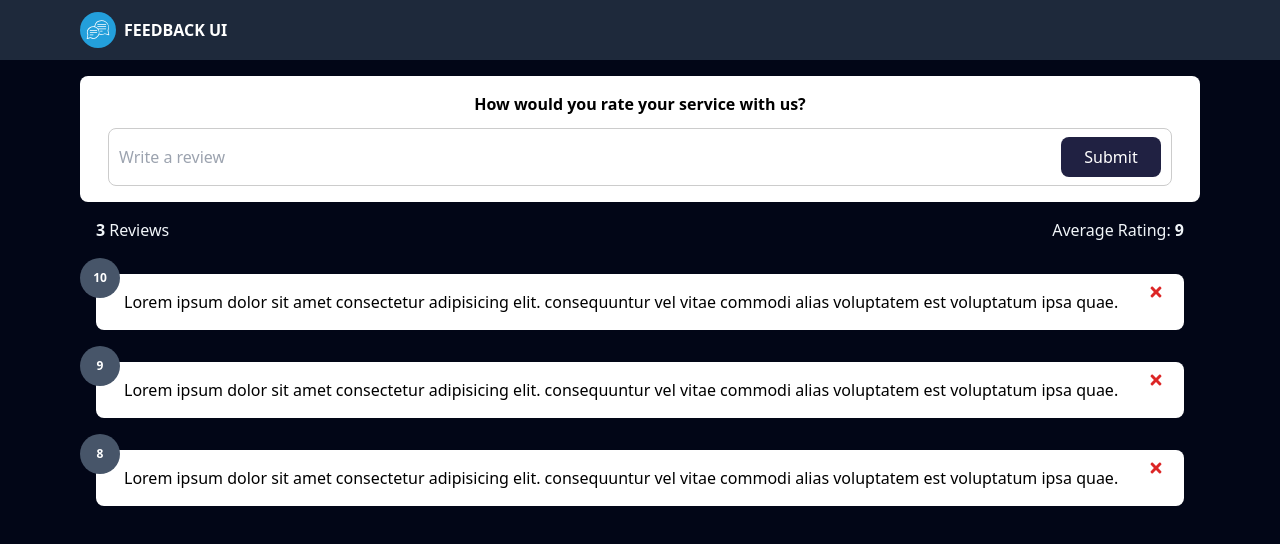
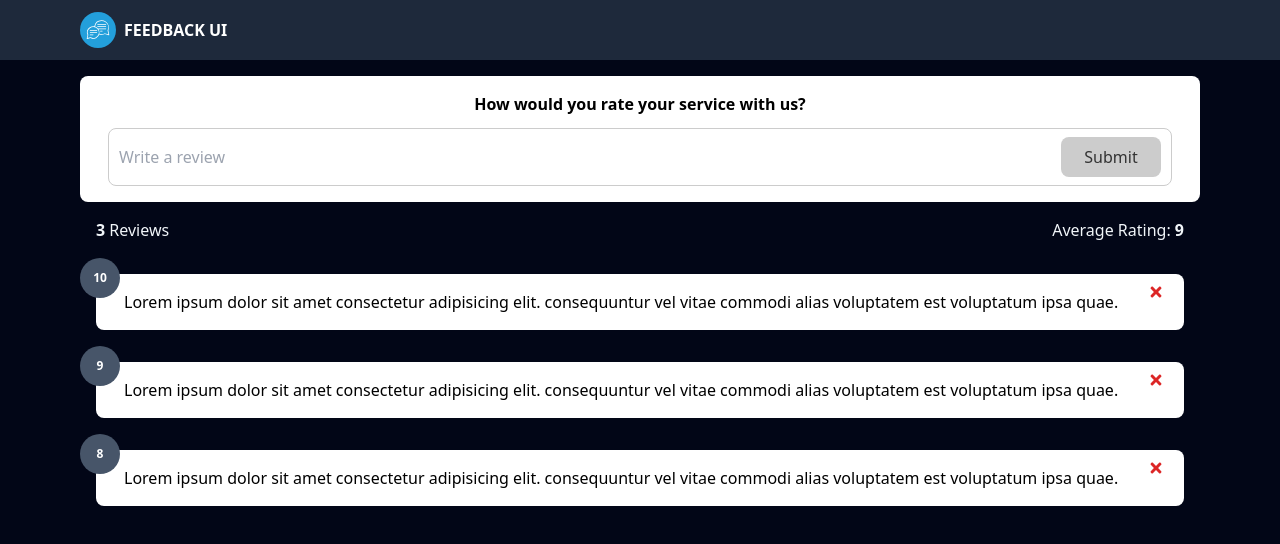
Before and after one commit to it27427/feedback-app, a React (Vite) app: page / in a window 1280 px wide. Shown: the top 544 px of the page. Built offline with nearby package versions, Linux system fonts and the light colour scheme.

Commit message:
Real-Time Validation

```diff
--- a/src/components/FeedbackForm.jsx
+++ b/src/components/FeedbackForm.jsx
@@ -4,8 +4,21 @@
 
 const FeedbackForm = () => {
   const [text, setText] = useState('');
+  const [btnDisabled, setBtnDisabled] = useState(true);
+  const [errorMessage, setErrorMessage] = useState('');
 
   const handleTextChange = (e) => {
+    if (text === '') {
+      setBtnDisabled(true);
+      setErrorMessage(null);
+    } else if (text !== '' && text.trim().length <= 10) {
+      setBtnDisabled(true);
+      setErrorMessage('Text must be at least 10 characters');
+    } else {
+      setBtnDisabled(false);
+      setErrorMessage(null);
+    }
+
     setText(e.target.value);
   };
 
@@ -15,7 +28,7 @@
         <h2 className='font-bold text-center mb-3'>
           How would you rate your service with us?
         </h2>
-        {/* TODO RATING-SELECT COMPONENT */}
+        {/* TODO => RATING-SELECT COMPONENT */}
         <div className='inputgroup'>
           <input
             type='text'
@@ -24,8 +37,13 @@
             onChange={handleTextChange}
             value={text}
           />
-          <Button type='submit'>Submit</Button>
+          <Button type='submit' isDisabled={btnDisabled}>
+            Submit
+          </Button>
         </div>
+        {errorMessage && (
+          <p className='message text-sm text-red-600 mt-2'>{errorMessage}</p>
+        )}
       </form>
     </Card>
   );
```
